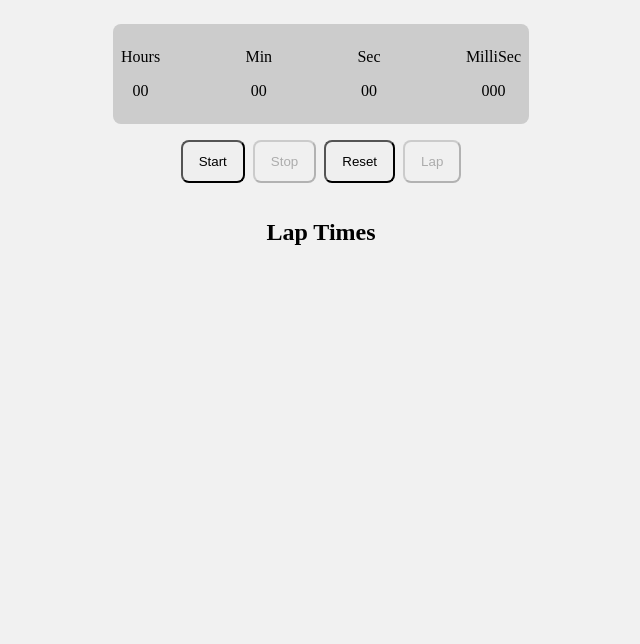
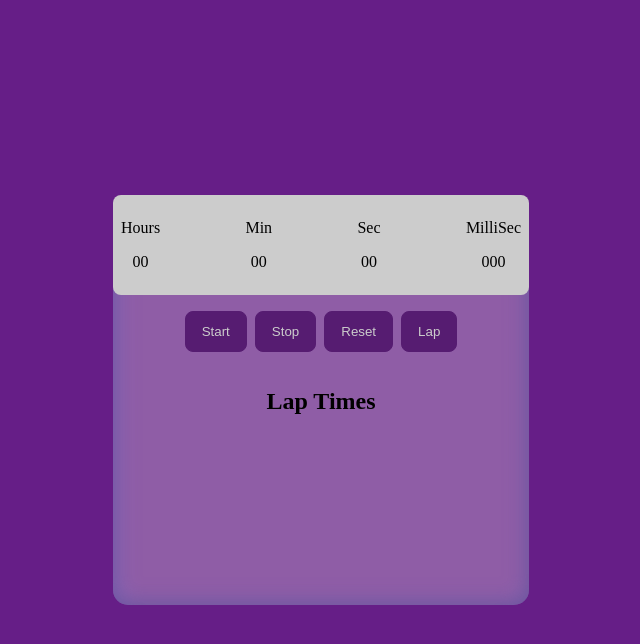
Before and after one commit to Shopify/eng-intern-assessment-react, a React app: page / in a window 1280 px wide. Shown: the top 644 px of the page, without its empty margins (319-959 px from the left). Built offline with nearby package versions, Linux system fonts and the light colour scheme.

Commit message:
changed css and layout

```diff
--- a/src/App.css
+++ b/src/App.css
@@ -13,10 +13,22 @@ body {
 }
 
 .main-container {
+  height: 100vh;
+  background-color: rgb(102, 30, 135);
   display: flex;
+  align-items: center;
+  justify-content: center;
+}
+.section-container {
+  display: flex;
+  margin: auto;
   flex-direction: column;
-  align-items: center;
-  padding: 24px;
+
+  border: 0px none rgba(100, 100, 100, 0);
+  border-radius: 15px;
+  background-color: rgba(143, 93, 166, 1);
+  box-shadow: inset -1px -1px 20px 0px rgba(0, 0, 0, 0.23),
+    inset 1px 1px 24px 0px rgba(125, 125, 237, 0.6);
 }
 
 .timer-container {
@@ -51,15 +63,39 @@ body {
 .reset-button,
 .lap-button {
   padding: 0.75rem 1rem;
+  border: solid 1px rgb(86, 28, 113);
   border-radius: 0.5rem;
+  background-color: rgb(86, 28, 113);
+  color: #ccc;
+  &:hover {
+    background-color: rgba(86, 28, 113, 0.5);
+  }
 }
 
 .lap-times {
   margin-top: 1rem;
+  display: flex;
+  flex-direction: column;
+  align-items: center;
 }
 
 .lap-times-heading {
+  text-align: center;
   font-size: 1.5rem;
   font-weight: bold;
   margin-bottom: 0.5rem;
 }
+ul {
+  height: 150px;
+  overflow-y: auto;
+  overflow-x: hidden;
+}
+.lap-list {
+  font-size: 20px;
+  padding: 3px 10px;
+  margin: 5px;
+  color: #ccc;
+  list-style: none;
+  background-color: rgb(86, 28, 113);
+  border-radius: 8px;
+}
--- a/src/StopWatch.tsx
+++ b/src/StopWatch.tsx
@@ -82,6 +82,7 @@ const StopWatch = () => {
 
   return (
     <main className="main-container">
+      <section className="section-container">
         <div className="timer-container">
           <div className="time-display">
             <div>
@@ -90,11 +91,15 @@ const StopWatch = () => {
             </div>
             <div>
               <p className="label">Min</p>
-            <p className="value">{`${minutes.toString().padStart(2, "0")}`}</p>
+              <p className="value">{`${minutes
+                .toString()
+                .padStart(2, "0")}`}</p>
             </div>
             <div>
               <p className="label">Sec</p>
-            <p className="value">{`${seconds.toString().padStart(2, "0")}`}</p>
+              <p className="value">{`${seconds
+                .toString()
+                .padStart(2, "0")}`}</p>
             </div>
             <div>
               <p className="label">MilliSec</p>
@@ -146,6 +151,7 @@ const StopWatch = () => {
             ))}
           </ul>
         </div>
+      </section>
     </main>
   );
 };
```
Lines whose indentation alone changed are shown as unchanged.
